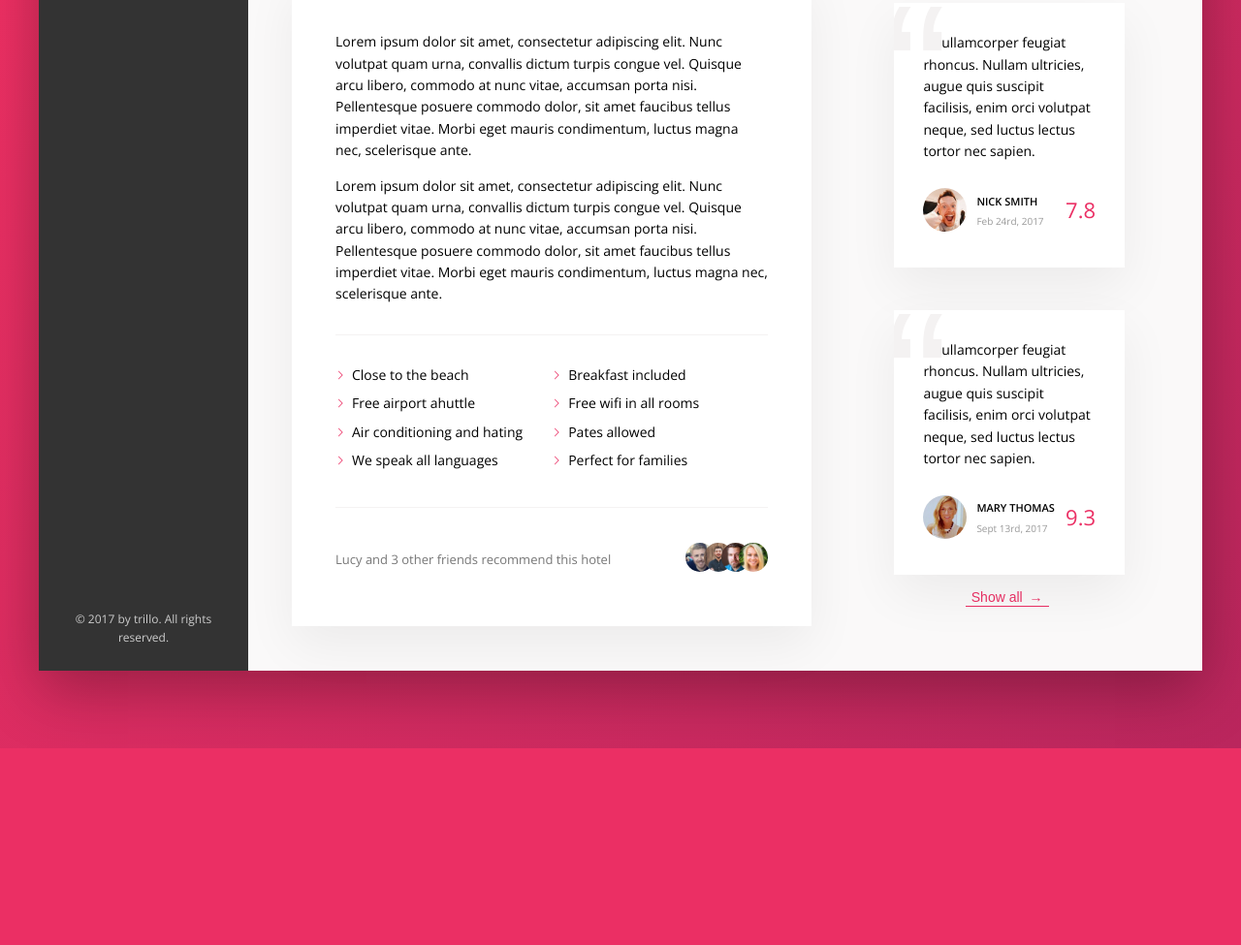
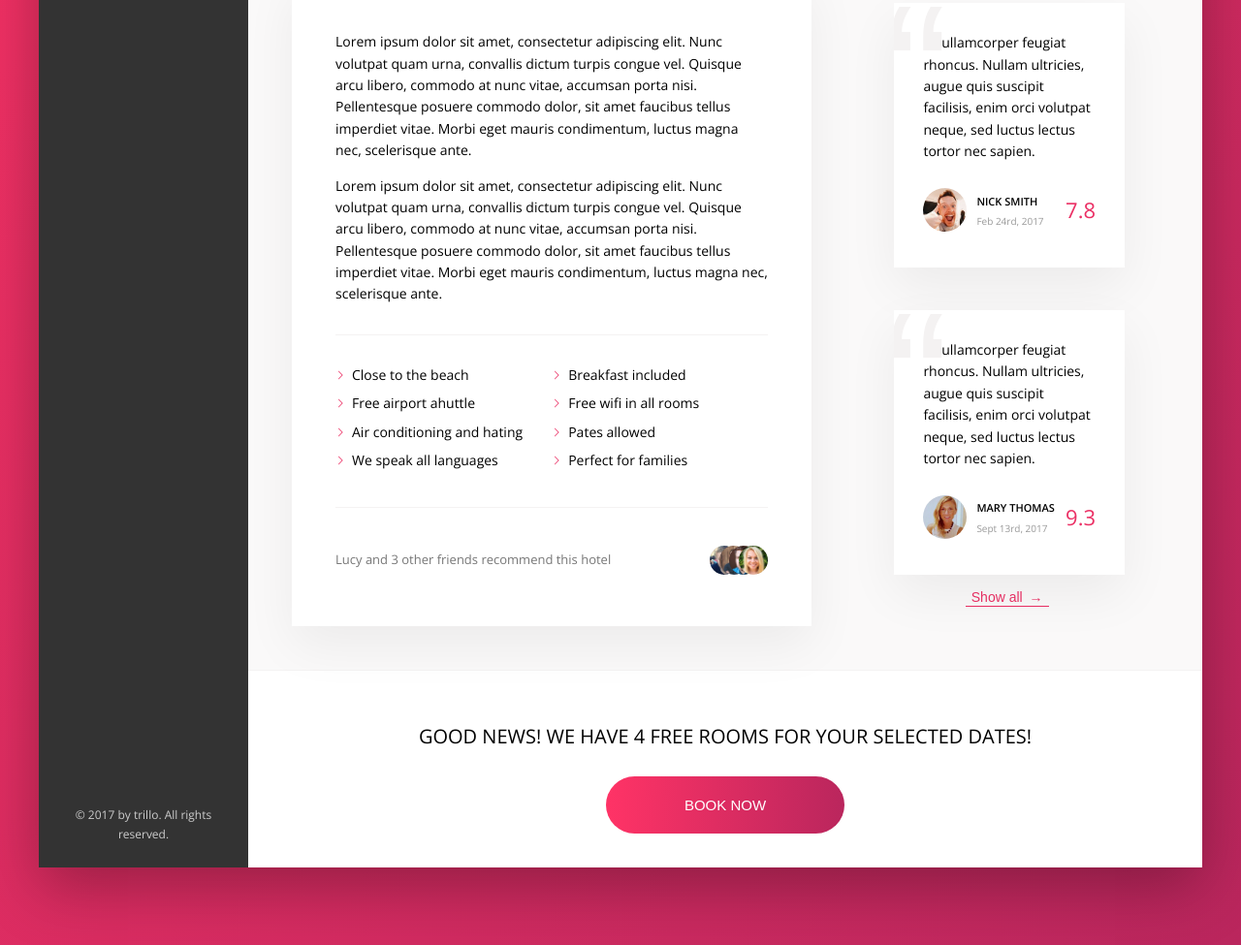
Before and after one commit to Tanzorr/trillo, a website: page index.html in a window 1280 px wide. Shown: the part 704-1679 px from the top of the page at 97% size. Before the commit the page ends 1476 px from the top, so only its background shows below. Drawn offline with nearby package versions, Linux system fonts and the light colour scheme.

Commit message:
media query started

```diff
--- a/index.html
+++ b/index.html
@@ -205,6 +205,15 @@
                     <button class="btn-inline">Show all <span>&rarr;</span></button>
                 </div>
             </div>
+            <div class="cta">
+                <h2 class="cta__book-now">
+                    Good news! We have 4 free rooms for your selected dates!
+                </h2>
+                <button class="btn">
+                    <span class="btn__visible">Book now</span>
+                    <span class="btn__invisible">Only 4 rooms left</span>
+                </button>
+            </div>
         </main>
     </div>
 </div>
--- a/sass/_base.scss
+++ b/sass/_base.scss
@@ -37,6 +37,10 @@ Grey dark 3: #999
   --line: 1px solid var(--color-grey-light-2);
 }
 
+$bp-largest:75em; // 1200px
+$bp-large:68.75em; // 1100px
+$bp-medium:56.25em; // 900px
+
 *,
 *::before,
 *::after{
@@ -46,6 +50,10 @@ Grey dark 3: #999
 html{
   box-sizing: border-box;
   font-size: 62.5%;//1rem = 10px;
+
+  @media only screen and(max-width: $bp-large) {
+
+  }
 }
 
 body{
--- a/sass/_components.scss
+++ b/sass/_components.scss
@@ -124,48 +124,56 @@ Nav
 ///////////////////////////////
 //Side Navigation
 
-.side-nav{
+.side-nav {
   font-size: 1.4rem;
   list-style: none;
   margin-top: 3.5rem;
   padding: 0;
 
-  &__item{
+  @media only screen and (max-width: $bp-medium) {
+    display: flex;
+    margin: 0;
+  }
+
+  &__item {
     list-style: none;
     position: relative;
 
-    &:not(:last-child){
+    &:not(:last-child) {
       margin-bottom: .5rem;
       width: 100%;
+      @media only screen and (max-width: $bp-medium) {
+        margin: 0;
+      }
     }
   }
 
-  &__item::before{
+  &__item::before {
     content: "";
     position: absolute;
-      top:0;
+    top: 0;
     left: 0;
     height: 100%;
     width: 3px;
     background-color: var(--color-primary);
     transform: scaleY(0);
     transition: transform 2s,
-                    width .4s cubic-bezier(1,0,0,1).2s,
+    width .4s cubic-bezier(1, 0, 0, 1) .2s,
     background-color .1s;
   }
 
   &__item:hover::before,
-  &__item--active::before{
+  &__item--active::before {
     transform: scaleY(1);
     width: 100%;
   }
 
-  &__item:active::before{
+  &__item:active::before {
     background-color: var(--color-primary-lignt);
   }
 
   &__link:link,
-  &__link:visited{
+  &__link:visited {
     color: var(--color-grey-light-1);
     text-decoration: none;
     text-transform: uppercase;
@@ -174,34 +182,43 @@ Nav
     position: relative;
     display: flex;
     align-items: center;
+    @media only screen and (max-width: $bp-medium) {
+     justify-content: center;
+      padding: 2rem;
+    }
   }
 
-  &__icon{
+  &__icon {
     width: 1.75rem;
     height: 1.75rem;
     margin-right: 2rem;
-    fill:currentColor;
+    fill: currentColor;
 
   }
 }
 
 ///////////////////////////////
 //Legal text
-.legal{
+.legal {
   font-size: 1.2rem;
   color: var(--color-grey-light-4);
-  text-align:center;
+  text-align: center;
   padding: 2.5rem;
+  @media only screen and (max-width: $bp-medium) {
+    display: none;
+  }
 }
 
 //////////////////////
 //GALLERY
-.gallery{
+.gallery {
   display: flex;
-  &__item{
-    margin:0;
+
+  &__item {
+    margin: 0;
   }
-  &__photo{
+
+  &__photo {
     width: 100%;
     display: block;
   }
@@ -210,12 +227,12 @@ Nav
 //////////////////////
 //Hotel overview
 
-.overview{
+.overview {
   display: flex;
   align-items: center;
-  border-bottom:var(--line);
+  border-bottom: var(--line);
 
-  &__heading{
+  &__heading {
     font-size: 2.25rem;
     font-weight: 300;
     text-transform: uppercase;
@@ -223,29 +240,29 @@ Nav
     padding: 1.5rem 3rem;
   }
 
-  &__stars{
+  &__stars {
     margin-right: auto;
     display: flex;
   }
 
   &__icon-star,
-  &__icon-location{
+  &__icon-location {
     width: 1.75rem;
     height: 1.75rem;
-    fill:var(--color-primary)
+    fill: var(--color-primary)
   }
 
-  &__location{
+  &__location {
     font-size: 1.2rem;
     display: flex;
     align-items: center;
   }
 
-  &__icon-location{
+  &__icon-location {
     margin-right: .5rem;
   }
 
-  &__rating{
+  &__rating {
     background-color: var(--color-primary);
     color: #fff;
     margin-left: 3rem;
@@ -258,13 +275,13 @@ Nav
     justify-content: center;
   }
 
-  &__rating-average{
+  &__rating-average {
     font-size: 2.25rem;
     font-weight: 300;
     margin-bottom: -3px;
   }
 
-  &__rating-count{
+  &__rating-count {
     font-size: .8rem;
     text-transform: uppercase;
   }
@@ -273,7 +290,7 @@ Nav
 
 //////////////////////
 //Button Inline
-.btn-inline{
+.btn-inline {
   border: none;
   color: var(--color-primary);
   font-size: inherit;
@@ -283,36 +300,37 @@ Nav
   cursor: pointer;
   transition: all .2s;
 
-  & span{
-    margin-left:3px;
+  & span {
+    margin-left: 3px;
     transition: all .2s;
   }
 
-  &:hover{
+  &:hover {
     color: var(--color-grey-dark-1);
-    span{
+
+    span {
       margin-left: 8px;
     }
   }
 
-  &:focus{
+  &:focus {
     outline: none;
     animation: pulsate 1s infinite;
   }
 }
 
 @keyframes pulsate {
-  0%{
+  0% {
     transform: scale(1);
     box-shadow: none;
   }
 
-  50%{
+  50% {
     transform: scale(1.05);
-    box-shadow: 0 1rem 4rem rgba(0,0,0, .25);
+    box-shadow: 0 1rem 4rem rgba(0, 0, 0, .25);
   }
 
-  100%{
+  100% {
     transform: scale(1);
     box-shadow: none;
   }
@@ -320,14 +338,14 @@ Nav
 
 //////////////////////
 //Paragraph
-.paragraph:not(:last-of-type){
+.paragraph:not(:last-of-type) {
   margin-right: 2rem;
 }
 
 
 //////////////////////
 //List
-.list{
+.list {
   list-style: none;
   margin: 3rem 0;
   padding: 3rem 0;
@@ -337,12 +355,12 @@ Nav
   display: flex;
   flex-wrap: wrap;
 
-  &__item{
-    flex:0 0 50%;
+  &__item {
+    flex: 0 0 50%;
     margin-bottom: .7rem;
   }
 
-  &__item::before{
+  &__item::before {
     content: "";
     display: inline-block;
     height: 1rem;
@@ -355,16 +373,16 @@ Nav
 
     //Newer browses - masks
     background-color: var(--color-primary);
-    -webkit-mask-image:url("../img/chevron-thin-right.svg");
+    -webkit-mask-image: url("../img/chevron-thin-right.svg");
     -webkit-mask-size: cover;
-    mask-image:url("../img/chevron-thin-right.svg");
+    mask-image: url("../img/chevron-thin-right.svg");
     mask-size: cover;
   }
 }
 
 //////////////////////
 //Recommend
-.recommend{
+.recommend {
   font-size: 1.3rem;
   color: var(--color-grey-dark-2);
 
@@ -372,22 +390,22 @@ Nav
   align-items: center;
 
 
-  &__count{
+  &__count {
     margin-right: auto;
   }
 
-  &__friends{
-
+  &__friends {
+      display: flex;
   }
 
-  &__photo{
+  &__photo {
     box-sizing: content-box;
     height: 3rem;
     width: 3rem;
     border-radius: 50%;
 
-    &:not(:last-child){
-      margin-right: -1.5rem;
+    &:not(:last-child) {
+      margin-right: -2rem;
     }
   }
 }
@@ -395,60 +413,65 @@ Nav
 //////////////
 //Reviews
 
-.review{
+.review {
   background-color: #fff;
   box-shadow: var(--shedow-light);
   margin-right: 3.5rem;
-  margin-top:3rem;
+  margin-top: 3rem;
   padding: 3rem;
   position: relative;
   overflow: hidden;
 
-  &__text{
+  @media only screen and (max-width: $bp-medium) {
+    padding: 2rem;
+    margin-bottom: 3rem;
+  }
+
+  &__text {
     margin: 0;
     margin-bottom: 2rem;
     z-index: 10;
   }
 
-  &__user{
+  &__user {
     display: flex;
     align-items: center;
   }
 
-  &__photo{
+  &__photo {
     width: 4.5rem;
     height: 4.5rem;
-    border-radius:50%;
+    border-radius: 50%;
   }
 
-  &__user-box{
+  &__user-box {
     margin-right: auto;
-      padding-left:1rem;
+    padding-left: 1rem;
   }
 
-  &__user-name{
+  &__user-name {
     font-size: 1.1rem;
     font-weight: 600;
     text-transform: uppercase;
     margin-bottom: .4rem;
   }
 
-  &__user-date{
+  &__user-date {
     margin-top: .1rem;
     font-size: 1rem;
     color: var(--color-grey-dark-3);
   }
 
-  &__rating{
+  &__rating {
     color: var(--color-primary);
     font-size: 2.2rem;
     font-weight: 300;
   }
 
-  &::before{
+  &::before {
     content: "\201C";
     position: absolute;
-    top:-2.75rem;
+    top: -2.75rem;
     left: -1rem;
     font-size: 20rem;
     color: var(--color-grey-light-2);
@@ -457,3 +480,77 @@ Nav
     z-index: 1;
   }
 }
+
+//////////////
+//Call to Action
+.cta {
+  padding: 3.5rem;
+  text-align: center;
+
+  @media only screen and (max-width: $bp-medium) {
+    padding: 2.5rem;
+  }
+
+  &__book-now {
+    font-size: 2rem;
+    font-weight: 300;
+    text-transform: uppercase;
+    margin-bottom: 2.5rem;
+  }
+}
+
+//////////////
+//Call to Action button
+
+.btn {
+  font-size: 1.5rem;
+  font-weight: 300;
+  text-transform: uppercase;
+  border-radius: 100px;
+  background-image: linear-gradient(to right, var(--color-primary-lignt), var(--color-primary-dark));
+  color: #fff;
+  position: relative;
+  border: none;
+  overflow: hidden;
+  cursor: pointer;
+
+  & > * {
+    display: inline-block;
+    height: 100%;
+    width: 100%;
+    transition: all 2s;
+  }
+
+  &__visible {
+    display: inline-block;
+    padding: 2rem 7.5rem;
+
+  }
+
+  &__invisible {
+    display: inline-block;
+    position: absolute;
+    padding: 2rem 0;
+    height: 100%;
+    width: 100%;
+    left: 0;
+    top: -100%;
+  }
+
+  &:hover {
+    background-image: linear-gradient(to left, var(--color-primary-lignt), var(--color-primary-dark));
+  }
+
+  &:hover &__visible {
+    transform: translateY(100%);
+  }
+
+  &:hover &__invisible {
+    top: 0;
+  }
+
+  &:focus {
+    outline: none;
+    animation: paused 1s infinite;
+  }
+}
--- a/sass/_layout.scss
+++ b/sass/_layout.scss
@@ -4,6 +4,12 @@
   background-color: var(--color-grey-light-2);
   box-shadow: var(--shedow-dark);
   min-height: 50rem;
+
+  @media only screen and (max-width: $bp-largest) {
+    margin: 0;
+    max-width: 100%;
+    width: 100%;
+  }
 
 }
 
@@ -19,6 +25,10 @@
 
 .content {
   display: flex;
+
+  @media only screen and (max-width: $bp-medium) {
+    flex-direction: column;
+  }
 }
 
 .sidebar {
@@ -39,6 +49,9 @@
   padding: 4.5rem;
   background-color: var(--color-grey-light-1);
   border-bottom: var(--line);
+  @media only screen and (max-width: $bp-medium) {
+   padding: 3rem;
+  }
 }
 
 .description {
@@ -48,6 +61,10 @@
   flex: 0 0 60%;
   margin-right: 4.5rem;
   padding: 4.5rem;
+  @media only screen and (max-width: $bp-medium) {
+    padding: 2rem;
+    margin-right: 3rem;
+  }
 }
 
 .user-reviews {
```
Also changed, not shown: css/style.css. Lines whose indentation alone changed are shown as unchanged.
